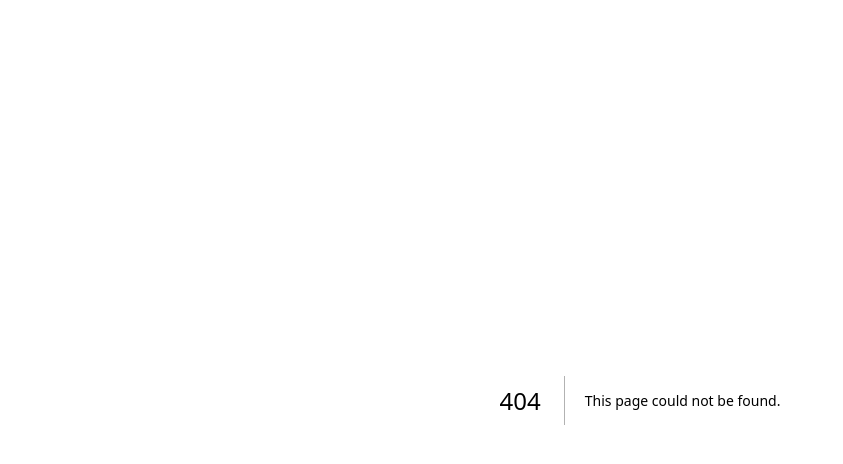
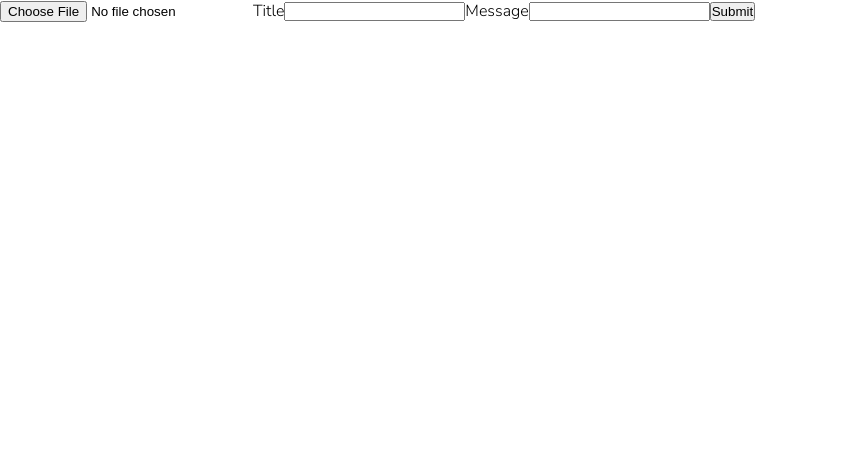
Before and after one commit to lakansantos/countries_next, a Next.js app: page /upload in a window 1280 px wide. Before the commit this address had no page. Shown: the top 464 px of the page, without its empty margins (0-843 px from the left). Built offline with nearby package versions, Linux system fonts and the light colour scheme.

Commit message:
Add this to RND

```diff
--- /dev/null
+++ b/app/upload/page.tsx
@@ -0,0 +1,96 @@
+'use client';
+import React, {useState} from 'react';
+
+const Page = () => {
+  const [image, setImage] = useState<ImageData | null>(null);
+  const [title, setTitle] = useState('');
+  const [message, setMessage] = useState('');
+
+  const handleImageChange = async (
+    e: React.ChangeEvent<HTMLInputElement | null>
+  ) => {
+    const file = e.target.files && e.target.files[0];
+    if (file) {
+      const formData = new FormData();
+      formData.append('image', file);
+
+      try {
+        const response = await fetch(
+          'http://localhost:3000/api/v1/upload-image',
+          {
+            method: 'POST',
+            body: formData,
+          }
+        );
+
+        const {data} = response.ok ? await response.json() : null;
+
+        setImage(data);
+        console.log(data);
+      } catch (error) {
+        console.error('Error uploading image:', error);
+        alert('An error occurred while uploading the image. Please try again.');
+      }
+    }
+  };
+
+  const handleSubmit = async (e: React.SyntheticEvent) => {
+    e.preventDefault();
+
+    if (!title || !image || !message) {
+      alert('Please provide a title and select an image.');
+      return;
+    }
+
+    try {
+      const response = await fetch('http://localhost:3000/api/v1/post', {
+        method: 'POST',
+        headers: {
+          'Content-Type': 'application/json',
+          Authorization:
+            'Bearer eyJhbGciOiJIUzI1NiIsInR5cCI6IkpXVCJ9.eyJ0b2tlbl9pZCI6IjY2NGU3MGU4NDRmYTkwOTgwZmIzNGIyNCIsImlhdCI6MTcxNjgwNjA2OX0.5Zh78fhyokEoVPGoHmT5e9q1a1hnM-zMtuxtaG3ss7g',
+        },
+        body: JSON.stringify({title, image, message}),
+      });
+
+      const data = await response.json();
+      console.log(data);
+      // Reset form fields
+      setTitle('');
+      setImage(null);
+    } catch (error) {
+      console.error('Error creating post:', error);
+      alert('An error occurred while creating the post. Please try again.');
+    }
+  };
+  console.log(image);
+  console.log(title);
+  console.log(title);
+  console.log(message);
+  return (
+    <div>
+      <form onSubmit={handleSubmit}>
+        <input type="file" accept="image/*" onChange={handleImageChange} />
+        <label htmlFor="title">Title</label>
+        <input
+          type="text"
+          name="title"
+          value={title}
+          id="title"
+          onChange={(e) => setTitle(e.target.value)}
+        />
+        <label htmlFor="message">Message</label>
+        <input
+          type="text"
+          name="message"
+          id="message"
+          value={message}
+          onChange={(e) => setMessage(e.target.value)}
+        />
+        <button type="submit">Submit</button>
+      </form>
+    </div>
+  );
+};
+
+export default Page;
```
